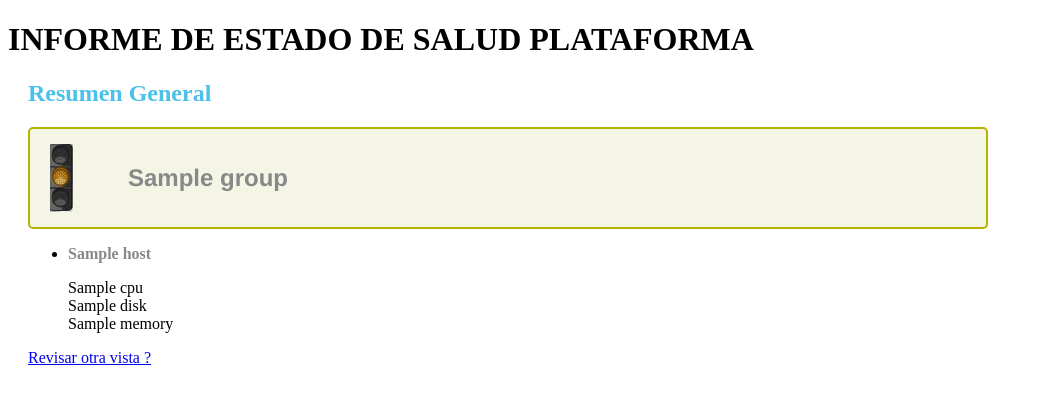
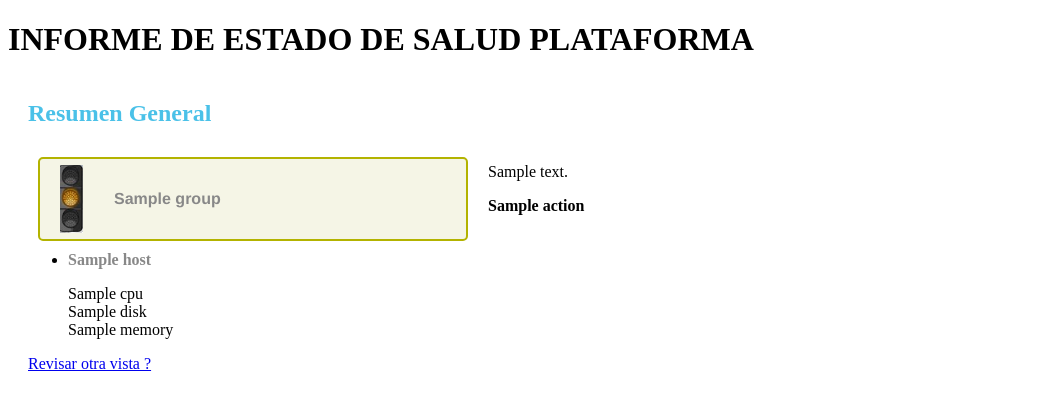
Before and after one commit to githubcj79/ewatch, a Django app: template ewatch/early/templates/early/view.html in a window 1280 px wide. Shown: the top 410 px of the page, without its empty margins (0-1042 px from the left). Run offline with Django 3.2, Linux system fonts and the light colour scheme; the template is opened without the code that fills it: most values are stand-ins (such as "Sample title", 1, 10 or a date in 2020); parts of the project's set-up code (start-up, migrations or seed data) failed here and were passed over.

Commit message:
HITO: texo genérico a web page.

```diff
--- a/ewatch/early/static/early/style.css
+++ b/ewatch/early/static/early/style.css
@@ -1,14 +1,15 @@
-/*
-.background-image {
+
+/*.background-image {
   background: #67b11c url("images/green.png") 20px 50% no-repeat;
   border: 2px solid #467813;
   border-radius: 5px;
   color: #fff;
   font-family: "Helvetica Neue", Helvetica, Arial, sans-serif;
-  padding: 15px 20px 15px 50px;
+  padding: 30px 30px 30px 30px;
+  width: 960px;
+  margin: 10px 10px 10px 10px ;
 }
 */
-
 .container {
 	/*margin: 0 auto;*/
 	margin: 0 ;
@@ -17,7 +18,41 @@
 	/*padding: 40px 0 22px 0;*/
 	padding: 0 20px 20px 20px;
 	width: 960px;
+    /*width: 300px;*/
+
 }
+
+.aside-left {
+    float: left;
+    width: 450px;
+}
+
+.aside-right {
+  float: right;
+  width: 450px;
+  margin: 0px 0px 0px 10px ;
+}
+
+
+/*div {
+  float: left;
+  width: 600px;
+}*/
+
+
+section {
+  float: left;
+}
+
+/*aside {
+  float: right;
+}
+
+aside {
+  float: right;
+  margin: 0 1.5%;
+  width: 30%;
+}*/
 
 /*div {
   border: 6px solid #949599;
--- a/ewatch/early/static/early/style_green.css
+++ b/ewatch/early/static/early/style_green.css
@@ -5,5 +5,6 @@
   border-radius: 5px;
   color: #fff;
   font-family: "Helvetica Neue", Helvetica, Arial, sans-serif;
-  padding: 15px 20px 15px 50px;
+  padding: 10px 10px 10px 10px;
+  margin: 10px 10px 10px 10px ;
 }
--- a/ewatch/early/static/early/style_red.css
+++ b/ewatch/early/static/early/style_red.css
@@ -5,5 +5,6 @@
   border-radius: 5px;
   color: #fff;
   font-family: "Helvetica Neue", Helvetica, Arial, sans-serif;
-  padding: 15px 20px 15px 50px;
+  padding: 10px 10px 10px 10px;
+  margin: 10px 10px 10px 10px ;
 }
--- a/ewatch/early/static/early/style_yellow.css
+++ b/ewatch/early/static/early/style_yellow.css
@@ -5,5 +5,6 @@
   border-radius: 5px;
   color: #fff;
   font-family: "Helvetica Neue", Helvetica, Arial, sans-serif;
-  padding: 15px 20px 15px 50px;
+  padding: 10px 10px 10px 10px;
+  margin: 10px 10px 10px 10px ;
 }
--- a/ewatch/early/templates/early/view.html
+++ b/ewatch/early/templates/early/view.html
@@ -5,6 +5,15 @@
 		<title>Reporte Sanidad</title>
 
 		{% load static %}
+
+		{% if group.color == 'green' %}
+			<link rel="stylesheet" type="text/css" href="{% static 'early/style_green.css' %}" />
+		{% elif group.color == 'red' %}
+			<link rel="stylesheet" type="text/css" href="{% static 'early/style_red.css' %}" />
+		{% else %}
+			<link rel="stylesheet" type="text/css" href="{% static 'early/style_yellow.css' %}" />
+		{% endif %}
+
 		<link rel="stylesheet" type="text/css" href="{% static 'early/style.css' %}" />
 
 	</head>
@@ -14,29 +23,29 @@
 
 		<section class="container">
 
+			{#<div class="aside-left">#}
+				<h1 style="color: #4AC1E8">Resumen General</h1>
+			{#</div>#}
 
-			<h1 style="color: #4AC1E8">Resumen General</h1>
+			<section>
 
+				<aside class="aside-left">
+					<div class="background-image">
+						<h1 style="color: {{ group.color }};margin-left: 4em;">{{ group.groupname }}</h1>
+					</div>
+				</aside>
 
+				<aside class="aside-right">
+					<p> {{ group.summary }} </p>
+					<strong><p> {{ group.action }} </p></strong>
+				</aside>
 
-
-
-			{% load static %}
-
-			{% if group.color == 'green' %}
-				<link rel="stylesheet" type="text/css" href="{% static 'early/style_green.css' %}" />
-			{% elif group.color == 'red' %}
-				<link rel="stylesheet" type="text/css" href="{% static 'early/style_red.css' %}" />
-			{% else %}
-				<link rel="stylesheet" type="text/css" href="{% static 'early/style_yellow.css' %}" />
-			{% endif %}
-
-			<div class="background-image">
-				<h1 style="color: {{ group.color }};margin-left: 2em;">{{ group.groupname }}</h1>
-			</div>
+			</section>
 
 			{% block content %}
 			{% load early_extras %}
+
+			{# limpiar float #}
 
 			<ul>
 			{% for host in hosts %}
@@ -60,8 +69,8 @@
 
 				{% endif %}
 
+			{% endfor %}
 
-			{% endfor %}
 			</ul>
 			{% endblock %}
 
```
Also changed, not shown: ewatch/early/utils/state_class.py (+25 -3 lines), ewatch/early/views.py (+1 -9 lines).
